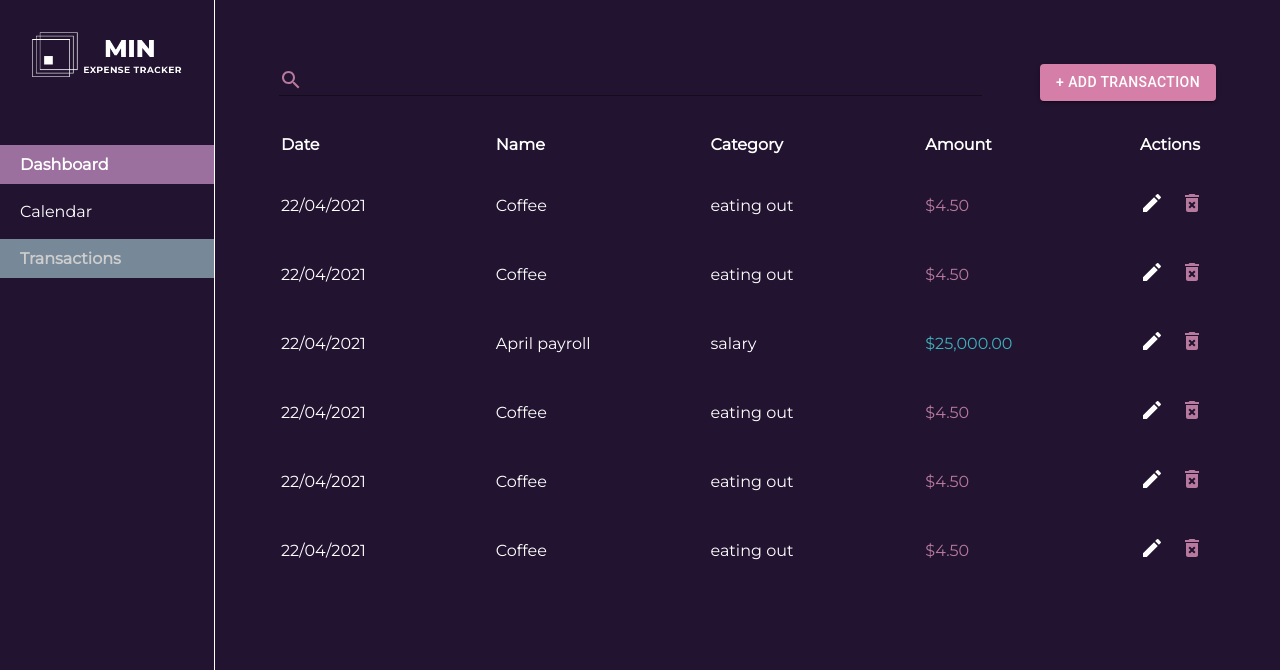
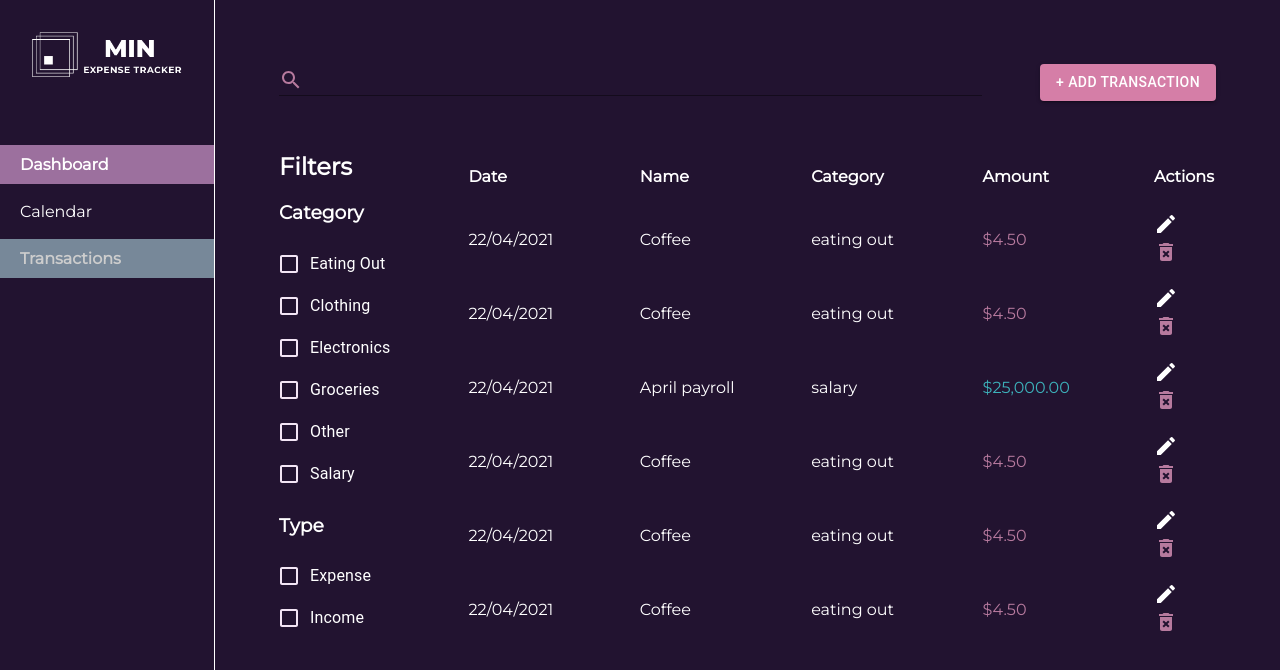
Before and after one commit to xani-dev/MIN-Expense-Tracker, a React (Create React App) app: page / in a window 1280 px wide. Shown: the top 670 px of the page. Built offline with nearby package versions, Linux system fonts and the light colour scheme.

Commit message:
Adding Checkboxes for Filtering

```diff
--- a/src/App.js
+++ b/src/App.js
@@ -1,5 +1,5 @@
 import React from "react";
-import { createTheme, ThemeProvider, styled } from '@mui/material/styles';
+import { createTheme, ThemeProvider } from '@mui/material/styles';
 import "./App.css";
 import { NavBar } from "./components/NavBar";
 import { TransactionsLists } from "./components/TransactionList";
--- a/src/components/TransactionList.jsx
+++ b/src/components/TransactionList.jsx
@@ -12,12 +12,15 @@ import Input from "@mui/material/Input";
 import InputAdornment from "@mui/material/InputAdornment";
 import FormControl from "@mui/material/FormControl";
 import SearchIcon from "@mui/icons-material/Search";
+import FormGroup from "@mui/material/FormGroup";
+import FormControlLabel from "@mui/material/FormControlLabel";
+import Checkbox from "@mui/material/Checkbox";
+import { purple } from "@mui/material/colors";
 
 import { TransactionDrawer } from "./Drawer";
 
-
 const Table = styled.table`
-  width: 100%;
+  width: 80%;
   text-align: left;
   padding: 16px 0;
 `;
@@ -52,11 +55,35 @@ const ActionsWrapper = styled.div`
   justify-content: space-between;
 `;
 
+const FilterContainer = styled.div`
+  width: 20%;
+`;
+
+const Main = styled.div`
+  width: 100%;
+  display: flex;
+  padding-top: 32px;
+`;
+
 const AVAILABLE_MODES = {
   add: "add",
   edit: "edit",
   read: "read",
 };
+
+const availableCategories = [
+  { value: "eating_out", label: "Eating Out" },
+  { value: "clothing", label: "Clothing" },
+  { value: "electronics", label: "Electronics" },
+  { value: "groceries", label: "Groceries" },
+  { value: "other", label: "Other" },
+  { value: "salary", label: "Salary" },
+];
+
+const availableTypes = [
+	{value: "expense", label:"Expense" },
+	{value: "income", label:"Income" },
+];
 
 const TransactionsLists = () => {
   const [transactions, setTransactions] = useState([]);
@@ -65,6 +92,19 @@ const TransactionsLists = () => {
   const [selectedTransaction, setSelectedTransaction] = useState({});
   const [search, setSearch] = useState("");
   const [filteredTransactions, setFilteredTransactions] = useState([]);
+
+  const [categories, setCategories] = useState(
+    availableCategories.reduce((acc, category) => {
+      acc[category.value] = { label: category.label, checked: false };
+      return acc;
+    }, {})
+  );
+
+  const [types, setTypes] = useState(availableTypes.reduce((acc, type) => {
+	  acc[type.value] = {label: type.label, checked: false };
+	  return acc;
+  }, {})
+  );
 
   // now we'll pass the data in the data array with useEffect to setTransactions
   useEffect(() => {
@@ -75,7 +115,7 @@ const TransactionsLists = () => {
 
   useEffect(() => {
     setFilteredTransactions(transactions);
-  }, [transactions])
+  }, [transactions]);
 
   useEffect(() => {
     console.log("useEffect search: ", search);
@@ -140,16 +180,13 @@ const TransactionsLists = () => {
     <Container>
       <ActionsWrapper>
         <FormControl style={{ width: "75%" }}>
-
           {/* search bar functionality */}
           <Input
             id="search"
             value={search}
             startAdornment={
               <InputAdornment position="start">
-                <SearchIcon
-				style={{ color: "B77A9E", cursor: "pointer" }}
-				/>
+                <SearchIcon style={{ color: "B77A9E", cursor: "pointer" }} />
               </InputAdornment>
             }
             onChange={(event) => {
@@ -168,6 +205,78 @@ const TransactionsLists = () => {
           + Add Transaction
         </Button>
       </ActionsWrapper>
+      <Main>
+        <FilterContainer>
+          <h2>Filters</h2>
+          <h3>Category</h3>
+          {categories &&
+            Object.keys(categories).map((category) => {
+              return (
+                <FormGroup>
+                  <FormControlLabel
+                    control={
+                      <Checkbox
+                        checked={categories[category].checked}
+                        onChange={(event) => {
+							const newCategoriesState ={
+								...categories,
+								[category] : {
+									...categories[category],
+									checked: event.target.checked,
+								},
+							};
+							console.log(newCategoriesState, "newCatState")
+							setCategories(newCategoriesState);
+						}}
+                        name={category}
+                        sx={{
+                          color: purple[50],
+                          "&.Mui-checked": {
+                            color: purple[300],
+                          },
+                        }}
+                      />
+                    }
+                    label={categories[category].label}
+                  />
+                </FormGroup>
+              );
+            })}
+			<h3>Type</h3>
+          {types &&
+            Object.keys(types).map((type) => {
+              return (
+                <FormGroup>
+                  <FormControlLabel
+                    control={
+                      <Checkbox
+                        checked={types[type].checked}
+                        onChange={(event) => {
+							const newTypesState ={
+								...types,
+								[type] : {
+									...types[type],
+									checked: event.target.checked,
+								},
+							};
+							console.log(newTypesState, "newTypeState")
+							setTypes(newTypesState);
+						}}
+                        name={type}
+                        sx={{
+                          color: purple[50],
+                          "&.Mui-checked": {
+                            color: purple[300],
+                          },
+                        }}
+                      />
+                    }
+                    label={types[type].label}
+                  />
+                </FormGroup>
+              );
+            })}
+        </FilterContainer>
         {transactions.length > 0 ? (
           <Table>
             <thead>
@@ -208,11 +317,14 @@ const TransactionsLists = () => {
                       </TableCell>
                     </tr>
                   );
-          })}
+                }
+              )}
             </tbody>
           </Table>
-  ) : ("Loading...")
-  }
+        ) : (
+          "Loading..."
+        )}
+      </Main>
       {openDrawer && (
         <TransactionDrawer
           mode={mode}
```
Also changed, not shown: 1 other file (tests, documents, lock files or other folders). Lines whose indentation alone changed are shown as unchanged.
